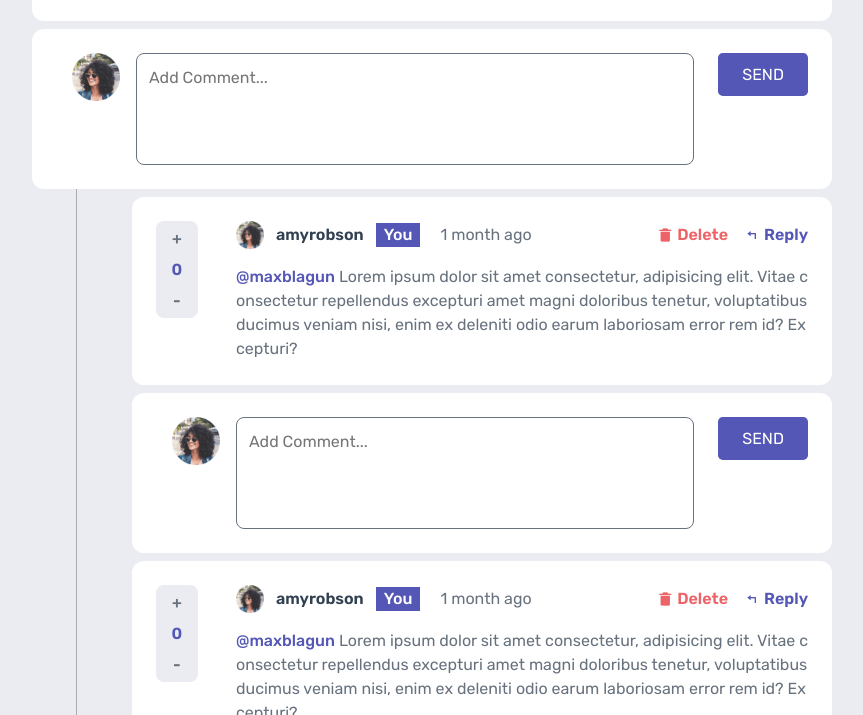
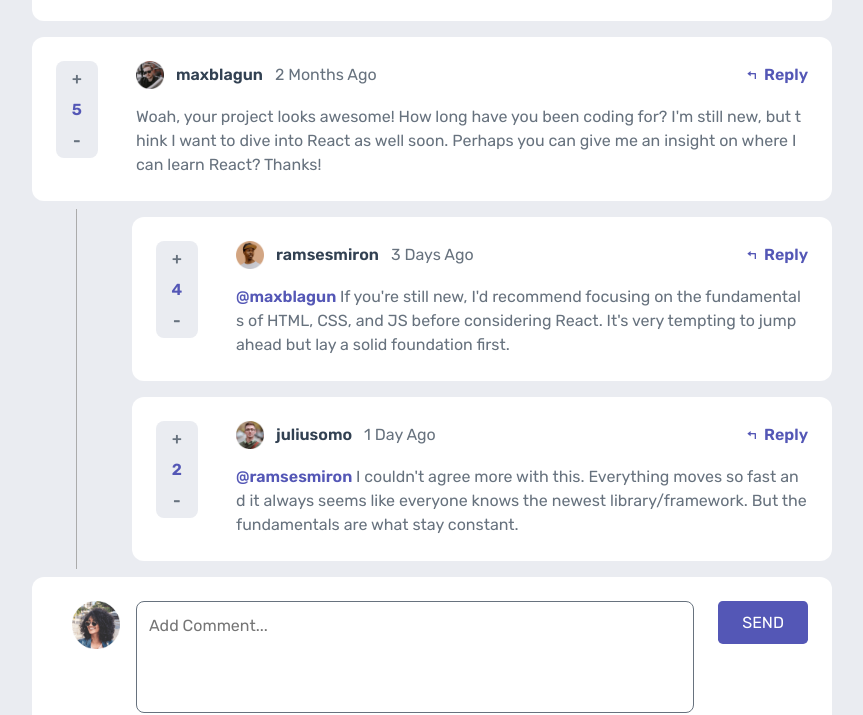
Before and after one commit to Specticall/Comment_Frontend_Mentor, a plain HTML site: page index.html in a window 1280 px wide. Shown: the part 247-962 px from the top of the page, without its empty margins (208-1071 px from the left). Drawn offline with nearby package versions, Linux system fonts and the light colour scheme.

Commit message:
json parse error fix?? maybe idk

```diff
--- a/index.html
+++ b/index.html
@@ -73,7 +73,7 @@
     </div>
     <main>
       <div class="wrapper">
-        <div class="top comment__container">
+        <!-- <div class="top comment__container">
           <article class="comment">
             <section class="comment__upvote">
               <div class="upvote-btn">
@@ -241,7 +241,7 @@
               </section>
             </article>
           </div>
-        </div>
+        </div> -->
       </div>
       <form action="" class="comment__form main">
         <img
--- a/index.js
+++ b/index.js
@@ -66,8 +66,9 @@ let comments = [
 // Retrieves the saved comment from previous sessions
 
 comments =
-  JSON.parse(localStorage.getItem("saved_comments_object"))
-    .data || comments;
+  JSON.parse(
+    localStorage.getItem("saved_comments_object") || 0
+  ).data || comments;
 
 let current_user = users[0];
 const delete_yes_btn = document.querySelector(
```
